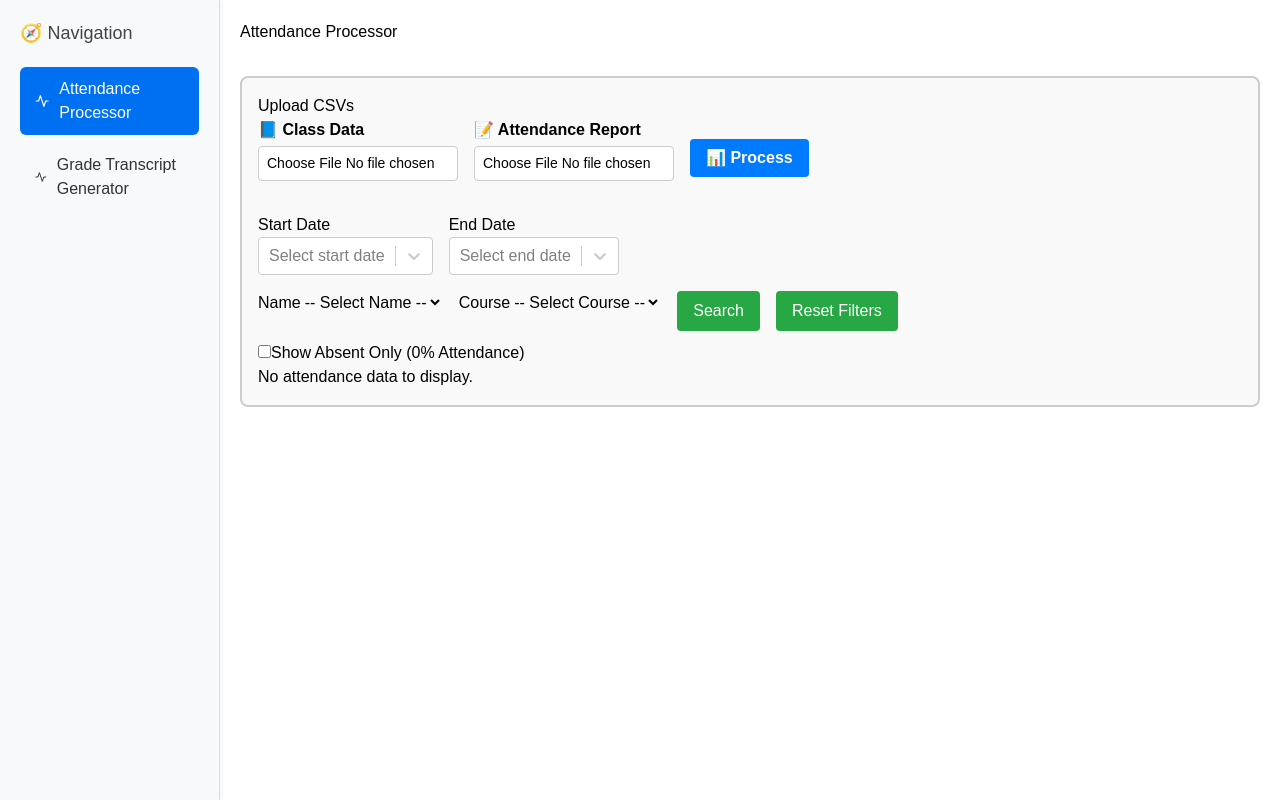
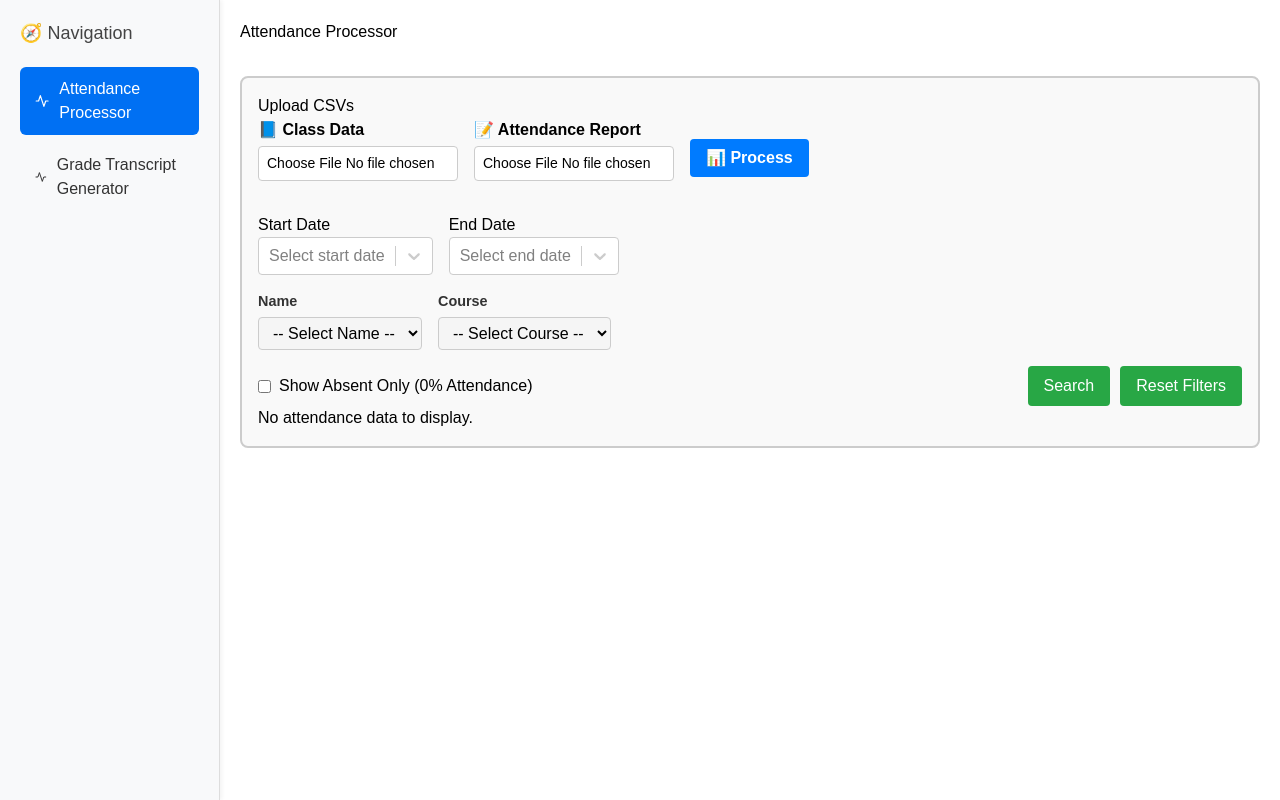
Before and after one commit to LMS-Automation-BC/lms_admin_dashboard, a Next.js app: page /attendance in a window 1280 px wide. Built offline with nearby package versions, Linux system fonts and the light colour scheme.

Commit message:
changes for cleaned up attendance

```diff
--- a/app/components/AttendanceFilters.tsx
+++ b/app/components/AttendanceFilters.tsx
@@ -141,7 +141,7 @@ const AttendanceFilters: React.FC<FiltersProps> = ({ data, onFilterChange }) =>
       </div>
 
       {/* Row 2: Name and Course */}
-      <div style={{ display: "flex", gap: "1rem" }}>
+      <div className="filter-row">
         <div>
           <label>Name</label>
           <select
@@ -170,13 +170,18 @@ const AttendanceFilters: React.FC<FiltersProps> = ({ data, onFilterChange }) =>
           </select>
         </div>
 
-        <button className="submit-btn" onClick={applyFilters}>Search</button>
-        <button className="submit-btn" onClick={handleReset}>Reset Filters</button>
+
       </div>
 
       {/* Row 3: Absent Checkbox */}
-      <div style={{ marginTop: "10px" }}>
-        <label>
+      <div style={{
+  marginTop: "10px",
+  display: "flex",
+  justifyContent: "space-between",
+  alignItems: "center"
+}}>
+  {/* Left side - Checkbox */}
+  <label style={{ display: "flex", alignItems: "center", gap: "8px" }}>
     <input
       type="checkbox"
       checked={showAbsentOnly}
@@ -184,7 +189,15 @@ const AttendanceFilters: React.FC<FiltersProps> = ({ data, onFilterChange }) =>
     />
     Show Absent Only (0% Attendance)
   </label>
+
+  {/* Right side - Buttons */}
+  <div style={{ display: "flex", gap: "10px" }}>
+    <button className="submit-btn" onClick={applyFilters}>Search</button>
+    <button className="submit-btn" onClick={handleReset}>Reset Filters</button>
   </div>
+</div>
+
+
     </div>
   );
 };
--- a/app/components/AttendanceProcessor.tsx
+++ b/app/components/AttendanceProcessor.tsx
@@ -10,6 +10,7 @@ const CsvCombiner = () => {
   const [attendanceFile, setAttendanceFile] = useState<File | null>(null);
   const [combinedData, setCombinedData] = useState<any[]>([]);
   const [isProcessing, setIsProcessing] = useState(false);
+  const [reloadKey, setReloadKey] = useState(0);
   const [filters, setFilters] = useState<{
     startDate: string | null;
     endDate: string | null;
@@ -23,8 +24,18 @@ const CsvCombiner = () => {
     selectedCourse: null,
     showAbsentOnly: false,
   });
+  const handleClassFileChange = (e: React.ChangeEvent<HTMLInputElement>) => {
+  const file = e.target.files?.[0] || null;
+  setClassDataFile(file);
+  setReloadKey((k) => k + 1);  // Force remount
+};const handleAttendanceFileChange = (e: React.ChangeEvent<HTMLInputElement>) => {
+  const file = e.target.files?.[0] || null;
+  setAttendanceFile(file);
+  setReloadKey((k) => k + 1);  // Force remount
+};
   const filteredData = useMemo(() => {
     console.log("filter memeo triggerd");
+    setIsProcessing(true);
     const data = combinedData.filter((row) => {
       if (filters.startDate && new Date(row.date) < new Date(filters.startDate))
         return false;
@@ -37,10 +48,9 @@ const CsvCombiner = () => {
       if (filters.showAbsentOnly && row.attendance !== "0%") return false;
       return true;
     });
+    setIsProcessing(false);
     return data;
   }, [combinedData, filters]);
-
-
 
   const handleProcess = async () => {
     if (!classDataFile || !attendanceFile) {
@@ -61,7 +71,7 @@ const CsvCombiner = () => {
       });
 
       const data = await response.json();
-console.log(data);
+      console.log(data);
       if (!response.ok) {
         throw new Error(data.error || "Something went wrong.");
       }
@@ -85,7 +95,7 @@ console.log(data);
           <input
             type="file"
             accept=".csv"
-            onChange={(e) => setClassDataFile(e.target.files?.[0] || null)}
+            onChange={handleClassFileChange}
           />
         </div>
 
@@ -94,7 +104,7 @@ console.log(data);
           <input
             type="file"
             accept=".csv"
-            onChange={(e) => setAttendanceFile(e.target.files?.[0] || null)}
+           onChange={handleAttendanceFileChange}
           />
         </div>
 
--- a/app/components/AttendanceTable.tsx
+++ b/app/components/AttendanceTable.tsx
@@ -136,8 +136,12 @@ const AttendanceTable: React.FC<AttendanceTableProps> = ({ data }) => {
           session.attendance.forEach((att: any) => {
             const rowId = att.user_id + course_id;
 
+
             if (selectedIds.has(rowId)) {
+              const matchedStudent = selectedRows.find((x) => x.id + x.course_id === rowId);
               allNotes.push({
+                email: matchedStudent?.email ?? '',
+        name: matchedStudent?.name ?? '',
                 sessionDate: session.sessionDate,
                 userId: att.user_id,
                 status: att.status,
@@ -159,9 +163,10 @@ const AttendanceTable: React.FC<AttendanceTableProps> = ({ data }) => {
   const exportNotesToExcel = () => {
     if (attendanceNotes.length === 0) return;
 
-    const headers = ["User ID", "Session Date", "Status", "Note","Course"];
+    const headers = ["Name","Email", "Session Date", "Status", "Note","Course"];
     const rows = attendanceNotes.map((note:any) => [
-      note.userId,
+      note.name,
+      note.email,
       new Date(note.sessionDate).toLocaleDateString(),
       note.status,
       note.note,
@@ -195,6 +200,7 @@ const AttendanceTable: React.FC<AttendanceTableProps> = ({ data }) => {
           Export to CSV
         </button>
       </div>
+      <div style={{color:'blue'}}>Select Students and click Get Attendance to get detailed Attendance Data</div>
       <div className="table-responsive">
         <table className="table table-bordered table-hover table-striped">
           <thead className="table-dark">
@@ -259,7 +265,8 @@ const AttendanceTable: React.FC<AttendanceTableProps> = ({ data }) => {
             <table className="table">
               <thead>
                 <tr>
-                  <th>User ID</th>
+                  <th>Name</th>
+                  <th>Email</th>
                   <th>Session Date</th>
                   <th>Status</th>
                   <th>Note</th>
@@ -269,7 +276,8 @@ const AttendanceTable: React.FC<AttendanceTableProps> = ({ data }) => {
               <tbody>
                 {attendanceNotes.map((note: any, index) => (
                   <tr key={index}>
-                    <td>{note.userId}</td>
+                    <td>{note.name}</td>
+                    <td>{note.email}</td>
                     <td>{new Date(note.sessionDate).toLocaleDateString()}</td>
                     <td>{note.status}</td>
                     <td>{note.note}</td>
--- a/app/components/attendanceTable.css
+++ b/app/components/attendanceTable.css
@@ -41,21 +41,25 @@ tbody tr:hover {
   position: fixed;
   top: 0;
   left: 0;
-  right: 0;
-  bottom: 0;
-  background: rgba(0,0,0,0.5);
+  width: 100vw;
+  height: 100vh;
+  background-color: rgba(0,0,0,0.5); /* semi-transparent backdrop */
   display: flex;
   justify-content: center;
   align-items: center;
   z-index: 1000;
+  overflow: auto; /* allow scrolling if needed */
 }
 
 .modal {
   background: white;
-  padding: 1.5rem;
+  width: 90vw;           /* wider */
+  max-width: 1200px;     /* limit max width */
+  max-height: 90vh;      /* limit max height */
+  padding: 20px;
   border-radius: 8px;
-  width: 90%;
-  max-width: 800px;
-  max-height: 80vh;
-  overflow-y: auto;
+  box-shadow: 0 0 15px rgba(0,0,0,0.3);
+  overflow-y: auto;      /* scroll vertical if content too tall */
+  display: flex;
+  flex-direction: column;
 }
--- a/app/components/csvUpload.css
+++ b/app/components/csvUpload.css
@@ -245,3 +245,43 @@ input[type="file"] {
   cursor: pointer;
   transition: background-color 0.2s ease-in-out;
 }
+.filter-row {
+  display: flex;
+  gap: 1rem;
+  align-items: flex-start;
+  margin-bottom: 1rem;
+}
+
+.filter-row > div {
+  display: flex;
+  flex-direction: column;
+  min-width: 150px;
+}
+
+.filter-row label {
+  font-weight: 600;
+  margin-bottom: 0.3rem;
+  font-size: 0.9rem;
+  color: #333;
+}
+
+.filter-row select {
+  padding: 6px 10px;
+  font-size: 1rem;
+  border: 1px solid #ccc;
+  border-radius: 4px;
+  background-color: white;
+  cursor: pointer;
+  transition: border-color 0.2s ease;
+}
+
+.filter-row select:disabled {
+  background-color: #f5f5f5;
+  cursor: not-allowed;
+}
+
+.filter-row select:hover:not(:disabled),
+.filter-row select:focus:not(:disabled) {
+  border-color: #007bff;
+  outline: none;
+}
```
Lines whose indentation alone changed are shown as unchanged.
